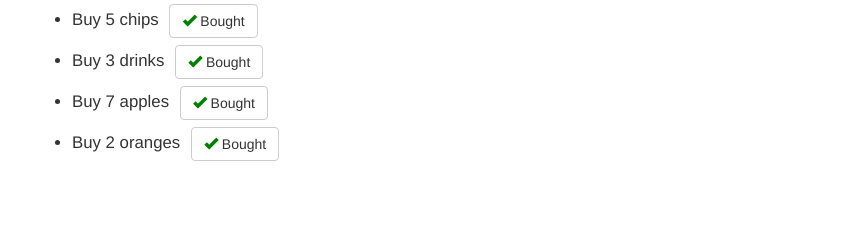
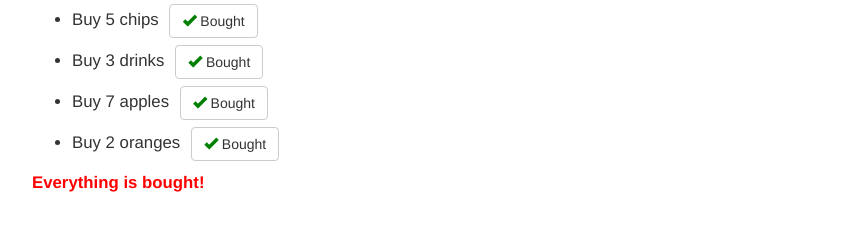
Before and after one commit to DL217/JHU-Angular-Assignments, a plain HTML site: page module2_solution/index.html in a window 1280 px wide. Shown: the part 170-400 px from the top of the page, without its empty margins (38-897 px from the left). Drawn offline with nearby package versions, Linux system fonts and the light colour scheme.

Commit message:
Update index.html

```diff
--- a/module2_solution/index.html
+++ b/module2_solution/index.html
@@ -36,7 +36,7 @@
      <ul>
        <li ng-repeat="item in buy.items">Buy {{item.quantity}} {{item.name}} <button ng-click="buy.buyItem($index);"class="btn btn-default"><span class="glyphicon glyphicon-ok"></span> Bought</button></li>
      </ul>
-     <div ng-if="buy.errorMessage" class="emptyMessage">Everything is bought!</div>
+     <div ng-if="buy.items" class="emptyMessage">Everything is bought!</div>
     </div>
 
     <!-- Already Bought List -->
```
